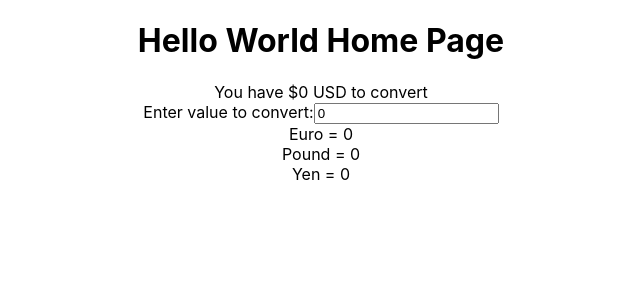
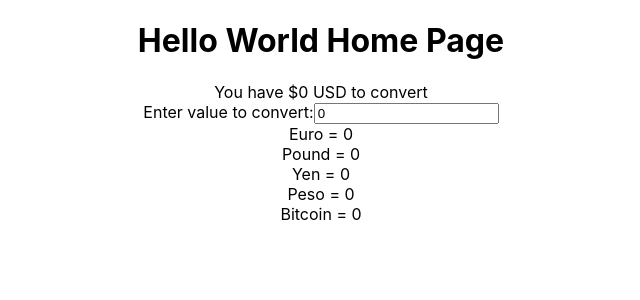
Before and after one commit to RobMorison/Currency_Calculator, a React (Create React App) app in the folder currency_calculator/: page / in a window 1280 px wide. Shown: the top 300 px of the page, without its empty margins (319-959 px from the left). Built offline with nearby package versions, Linux system fonts and the light colour scheme.

Commit message:
added peso and bitcoin

```diff
--- a/currency_calculator/src/pages/HomePage.js
+++ b/currency_calculator/src/pages/HomePage.js
@@ -24,13 +24,19 @@ const HomePage = () => {
             {/* <button onClick={handleSubmit}>Convert</button> */}
         </form>
         <div>
-            Euro = {value * .92711}
+            Euro = {value * 0.92711}
         </div>
         <div>
-            Pound = {value * .80551}
+            Pound = {value * 0.80551}
         </div>
         <div>
             Yen = {value * 138.567}
+        </div>
+        <div>
+            Peso = {value * 17.9312}
+        </div>
+        <div>
+            Bitcoin = {value * 0.00004}
         </div>
         </>
 
```
